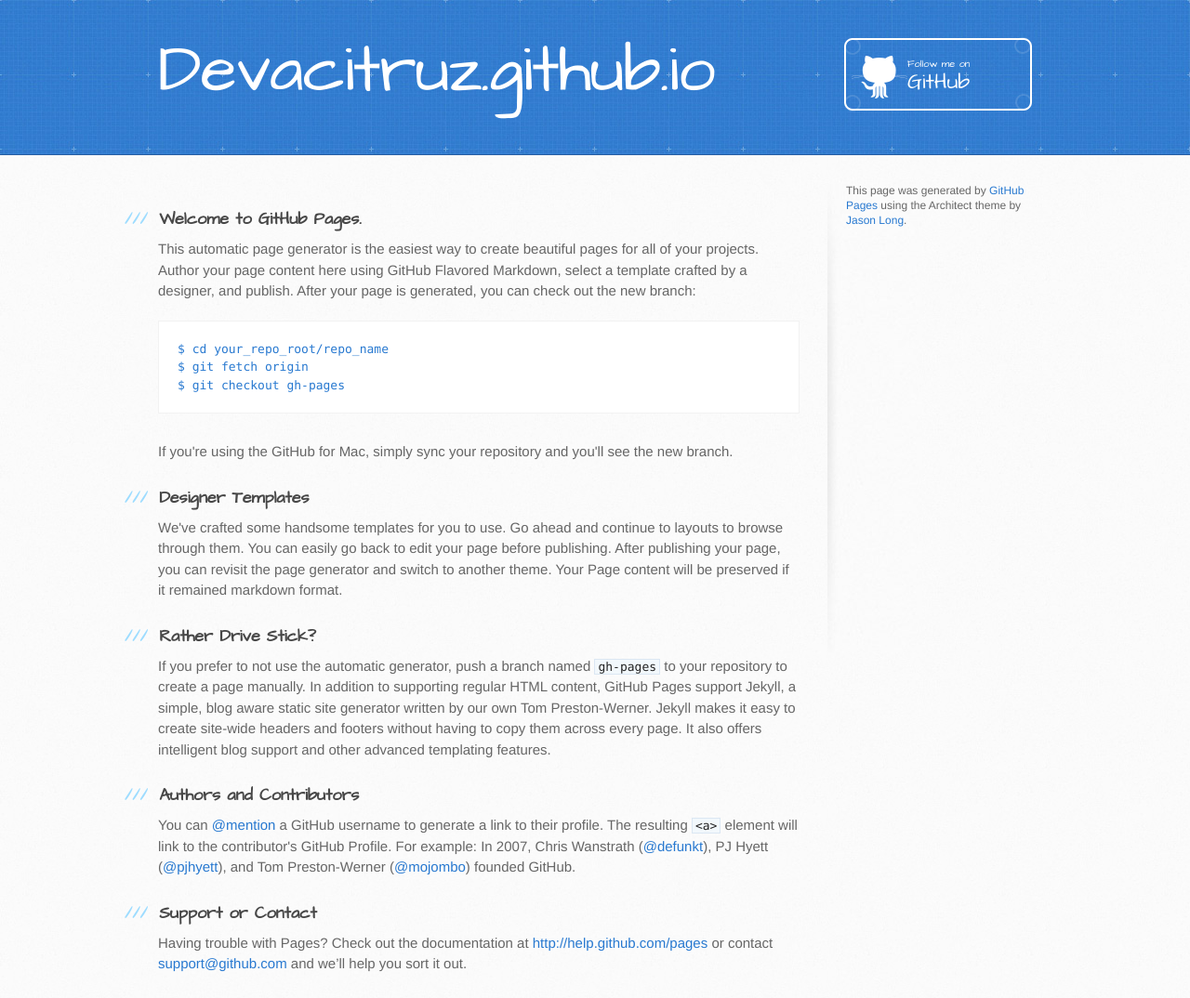
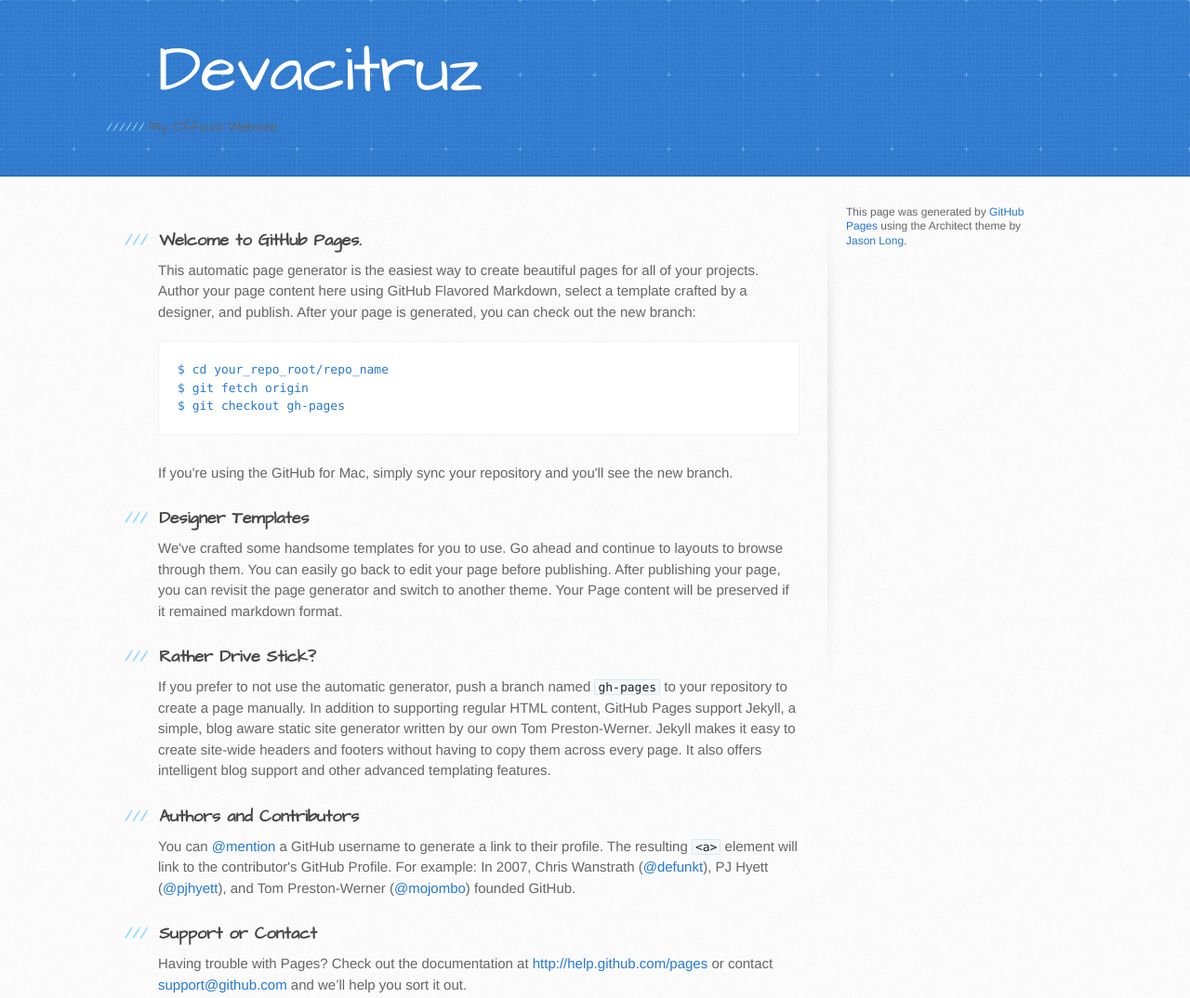
Before and after one commit to devacitruz/devacitruz.github.io, a plain HTML site: page index.html in a window 1280 px wide. Shown: the whole page at 93% size. Drawn offline with Linux system fonts and the light colour scheme.

Commit message:
Update index.html

```diff
--- a/index.html
+++ b/index.html
@@ -19,9 +19,8 @@
   <body>
     <header>
       <div class="inner">
-        <h1>Devacitruz.github.io</h1>
-        <h2></h2>
-        <a href="https://github.com/devacitruz" class="button"><small>Follow me on</small>GitHub</a>
+        <h1>Devacitruz</h2>
+        <h6>My Official Website</h6>
       </div>
     </header>
 
```
